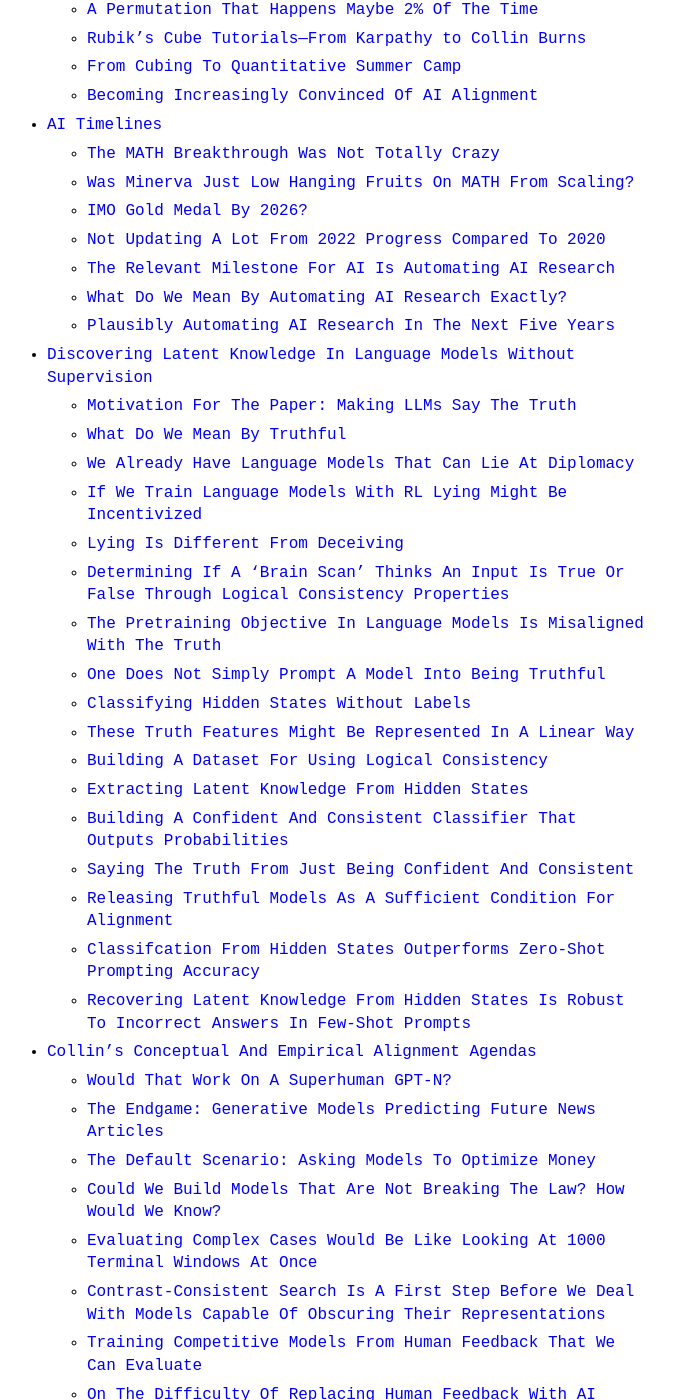
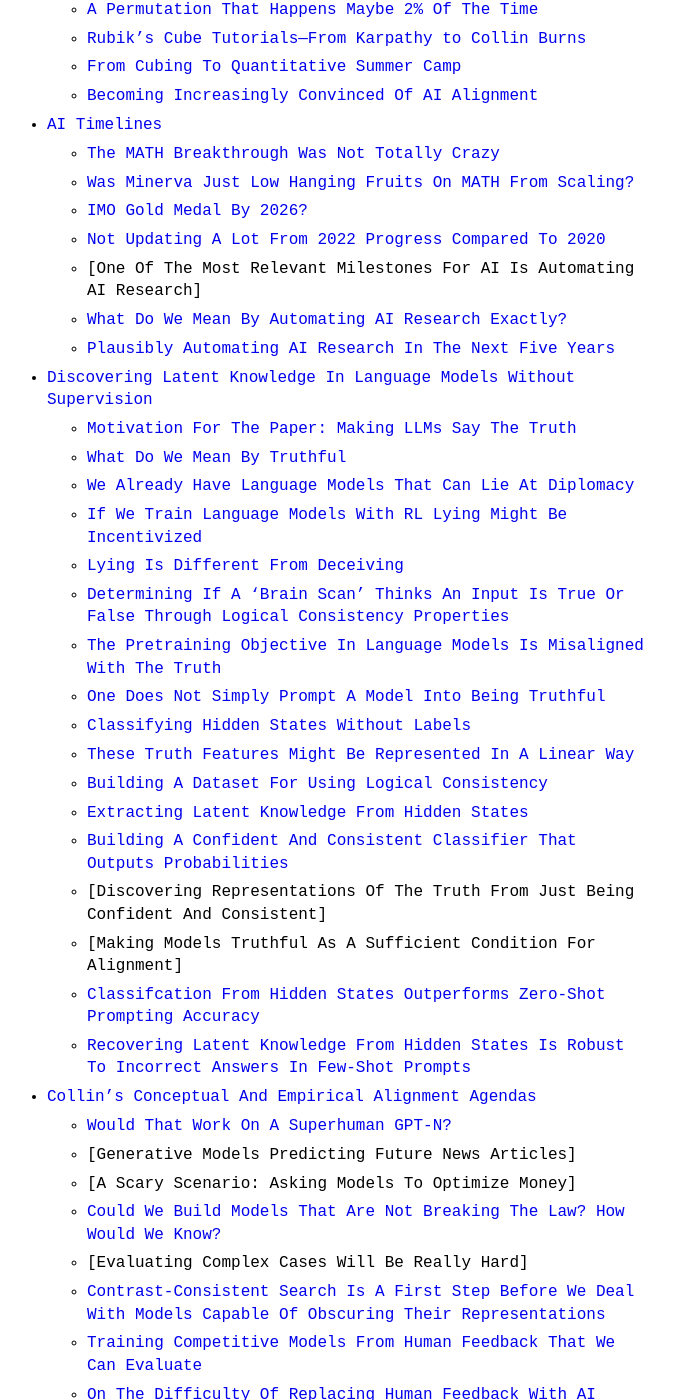
Before and after one commit to theinsideview/theinsideview.github.io, a Jekyll site: the page built from _posts/2023-01-13-collin.md, in a window 1280 px wide and 1400 px high, scrolled down 684 px. Shown: the whole window, without its empty margins (313-987 px from the left). Built offline with Jekyll 4.4.1, drawn with Linux system fonts in a browser that asks for light colours; some of the changed text lies outside the part shown.

Commit message:
Update 2023-01-13-collin.md

```diff
--- a/_posts/2023-01-13-collin.md
+++ b/_posts/2023-01-13-collin.md
@@ -25,7 +25,7 @@
     * [Was Minerva Just Low Hanging Fruits On MATH From Scaling?](#was-minerva-just-low-hanging-fruits-on-math-from-scaling)
     * [IMO Gold Medal By 2026?](#imo-gold-medal-by-2026)
     * [Not Updating A Lot From 2022 Progress Compared To 2020](#not-updating-a-lot-from-2022-progress-compared-to-2020)
-    * [The Relevant Milestone For AI Is Automating AI Research](#the-relevant-milestone-for-ai-is-automating-ai-research)
+    * [One Of The Most Relevant Milestones For AI Is Automating AI Research]
     * [What Do We Mean By Automating AI Research Exactly?](#what-do-we-mean-by-automating-ai-research-exactly)
     * [Plausibly Automating AI Research In The Next Five Years](#plausibly-automating-ai-research-in-the-next-five-years)
 * [Discovering Latent Knowledge In Language Models Without Supervision](#discovering-latent-knowledge-in-language-models-without-supervision)
@@ -42,16 +42,16 @@
     * [Building A Dataset For Using Logical Consistency](#building-a-dataset-for-using-logical-consistency)
     * [Extracting Latent Knowledge From Hidden States](#extracting-latent-knowledge-from-hidden-states)
     * [Building A Confident And Consistent Classifier That Outputs Probabilities](#building-a-confident-and-consistent-classifier-that-outputs-probabilities)
-    * [Saying The Truth From Just Being Confident And Consistent](#saying-the-truth-from-just-being-confident-and-consistent)
-    * [Releasing Truthful Models As A Sufficient Condition For Alignment](#releasing-truthful-models-as-a-sufficient-condition-for-alignment)
+    * [Discovering Representations Of The Truth From Just Being Confident And Consistent]
+    * [Making Models Truthful As A Sufficient Condition For Alignment]
     * [Classifcation From Hidden States Outperforms Zero-Shot Prompting Accuracy](#classifcation-from-hidden-states-outperforms-zero-shot-prompting-accuracy)
     * [Recovering Latent Knowledge From Hidden States Is Robust To Incorrect Answers In Few-Shot Prompts](#recovering-latent-knowledge-from-hidden-states-is-robust-to-incorrect-answers-in-few-shot-prompts)
 * [Collin's Conceptual And Empirical Alignment Agendas](#collins-conceptual-and-empirical-alignment-agendas)
     * [Would That Work On A Superhuman GPT-N?](#would-that-work-on-a-superhuman-gpt-n)
-    * [The Endgame: Generative Models Predicting Future News Articles](#the-endgame-generative-models-predicting-future-news-articles)
-    * [The Default Scenario: Asking Models To Optimize Money](#the-default-scenario-asking-models-to-optimize-money)
+    * [Generative Models Predicting Future News Articles]
+    * [A Scary Scenario: Asking Models To Optimize Money]
     * [Could We Build Models That Are Not Breaking The Law? How Would We Know?](#could-we-build-models-that-are-not-breaking-the-law-how-would-we-know)
-    * [Evaluating Complex Cases Would Be Like Looking At 1000 Terminal Windows At Once](#evaluating-complex-cases-would-be-like-looking-at-1000-terminal-windows-at-once)
+    * [Evaluating Complex Cases Will Be Really Hard]
     * [Contrast-Consistent Search Is A First Step Before We Deal With Models Capable Of Obscuring Their Representations](#contrast-consistent-search-is-a-first-step-before-we-deal-with-models-capable-of-obscuring-their-representations)
     * [Training Competitive Models From Human Feedback That We Can Evaluate](#training-competitive-models-from-human-feedback-that-we-can-evaluate)
     * [On The Difficulty Of Replacing Human Feedback With AI Feedback](#on-the-difficulty-of-replacing-human-feedback-with-ai-feedback)
@@ -261,7 +261,7 @@
 **Collin**:
 Just a dialogue system. It's like chat bot, but it's definitely better than I expected, even though it probably would be pretty unimpressive by today's standards at this point. But anyway, I thought a lot about timelines back in 2020, partly because of that and then partly after GPT-3 came out, and just seeing the progress in the NLP was very impressive. So, I think that was what informed a lot of my timelines. And then, I did spend a little bit of time more recently just thinking about updating that a little bit, and mostly thinking about what do I think is the path to AGI or something like that. And I think my conclusion was it doesn't seem as hard as I would've thought, basically. <a href="#outline">⬆</a>
 
-## The Relevant Milestone For AI Is Automating AI Research
+## One Of The Most Relevant Milestones For AI Is Automating AI Research
 
 **Michaël**:
 So, between people who think about the things, talking about timelines is natural, but imagine that you have a random deep learning researcher looking at this. What do you mean by timelines and what do you mean by AGI? I know there's not one definition, but I guess... Timelines for what? Transformative AI, self-improving AI, AGI... What do you think?
@@ -590,7 +590,7 @@
 **Collin**:
 You do both at the same time. So it's literally, so with a logistic regression, you'd have this linear model and then you'd have some objective which is like how good is this at predicting these labels that we gave it. Instead, our method is like, okay, we have this linear model sort of parametrized in the same way, the architecture is the same, but we just swap out the objective. And we just optimize this different objective, which in this case is purely unsupervised, which basically corresponds to these two terms of it should be confident and it should be consistent. <a href="#outline">⬆</a>
 
-## Saying The Truth From Just Being Confident And Consistent
+## Discovering Representations Of The Truth From Just Being Confident And Consistent
 
 **Michaël**:
 So you don't have any ground truth and you're just like-
@@ -632,7 +632,7 @@
 **Collin**:
 Right, right. So yeah, why do we care about this? <a href="#outline">⬆</a>
 
-## Releasing Truthful Models As A Sufficient Condition For Alignment
+## Making Models Truthful As A Sufficient Condition For Alignment
 
 **Collin**:
 I mean ultimately I'm motivated by alignment more broadly. So I think, and I could get into that and what are my concerned about and so on, but I think every story of alignment that is actually scary to me involves AI systems basically deceiving humans in some way. If the model is totally honest all the time, then surely you can just ask it, "Are you going to do something dangerous or not, deliberately?" And it's like, "Yes, I am." Then I think we're in okay shape and we can prevent that. And so in some ways this feels one way of framing the core difficulty of alignment. Loosely speaking, I think this is mostly sufficient for alignment. It does depend exactly what you mean by alignment and exactly what you mean by honesty and lying and so on. But I think that's the overall motivation.
@@ -729,7 +729,7 @@
 **Collin**:
 I'm happy to say that, too. I don't think really, I think for the purposes here, it doesn't really matter, it's just whatever N needs to be for this to be superhuman in some important sense. <a href="#outline">⬆</a>
 
-## The Endgame: Generative Models Predicting Future News Articles
+## Generative Models Predicting Future News Articles
 
 **Collin**:
 It does not literally need to be GPT. I think really any generative model that has a world model in some meaningful sense. Like I said, imagine it could predict future news articles really well. Then I think that's evidence that in the relevant sense, it has a good world model.
@@ -773,7 +773,7 @@
 **Michaël**:
 The idea is that if we have something like this, we would want to, detect if it's saying the truth or not without having humans evaluate because it would be impossible to constantly, impossible to evaluate. <a href="#outline">⬆</a>
 
-## The Default Scenario: Asking Models To Optimize Money
+## A Scary Scenario: Asking Models To Optimize Money
 
 **Collin**:
 Right, right. I mean maybe I should actually say, what sort of system am I concerned about, and exactly why would it lie in the first place, and so on. Why don't I think we can avoid that or why I think that's hard to do so. I think the sort of thing I have in mind is, okay, we maybe get to human level language models and maybe we hook that up to other modalities as well like vision and we start with massive self-supervised pre-training, something like that. Then maybe we hook that up to RL and we finetune this model using RL to do all sorts of tasks and then maybe we can start applying this model to do, maybe it learned coding from just pretraining on GitHub, but then maybe we can start finetuning it to make simple products online or something.
@@ -790,7 +790,7 @@
 **Collin**:
 I think probably that would be breaking the law, but that is not up to me to decide. <a href="#outline">⬆</a>
 
-## Evaluating Complex Cases Would Be Like Looking At 1000 Terminal Windows At Once
+## Evaluating Complex Cases Will Be Really Hard
 
 **Collin**:
 how do I imagine it? What do I want? I want to be able to just ask the model, are you breaking the law? I want it to tell us yes or no, if and only if it is breaking the law. Again, just considering unambiguous cases where it was really clear either way. My claim is, we don't know how to evaluate this sort of thing in general. If it's just doing all this super complicated stuff, interacting with the internet and has 1,000 terminal windows open all at once and is doing random stuff, I don't know how you assess. It says no, not breaking the law. How do you tell if that's true? Okay, this is a scenario I'm worried about where I don't think humans will be able to evaluate this at all, basically.
```
